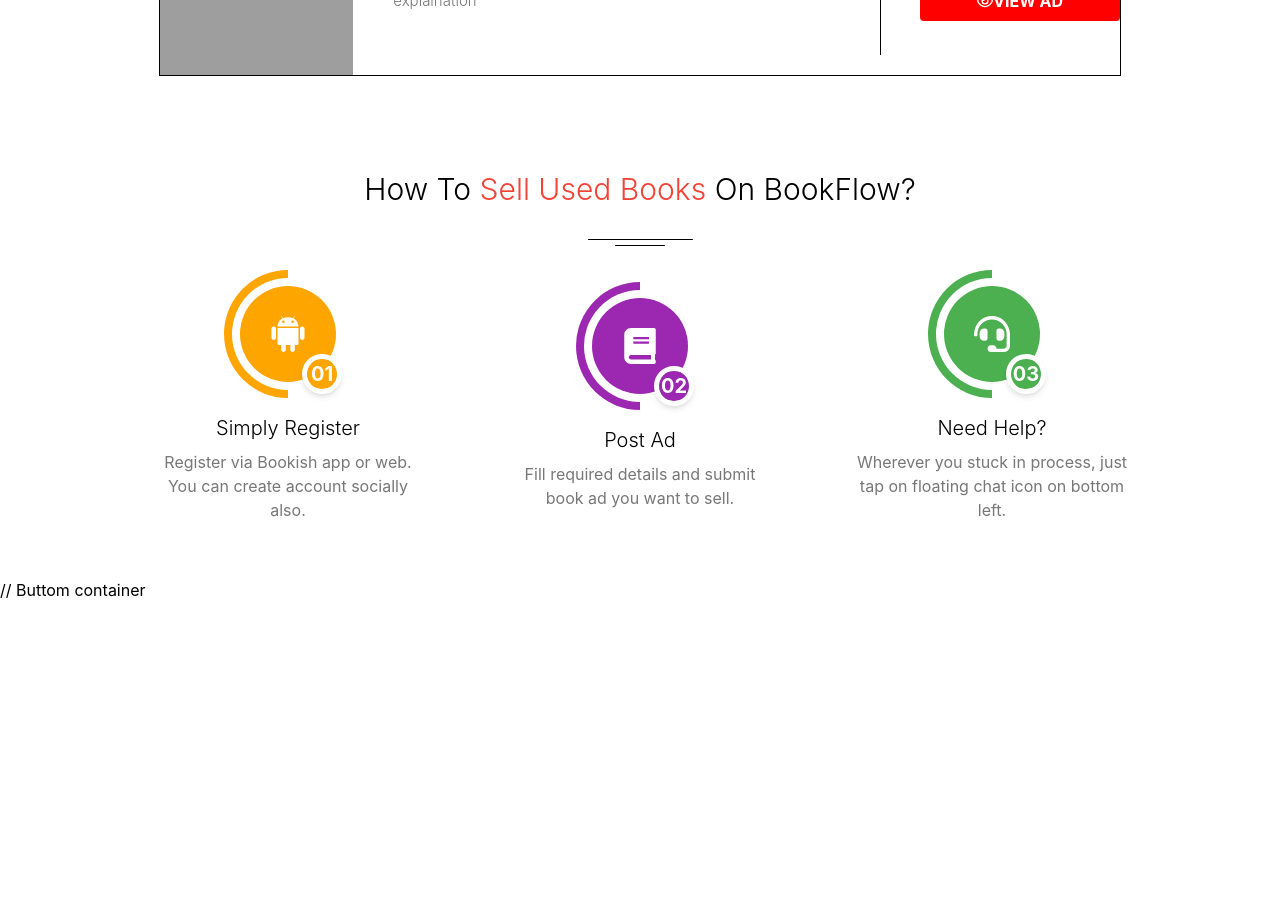
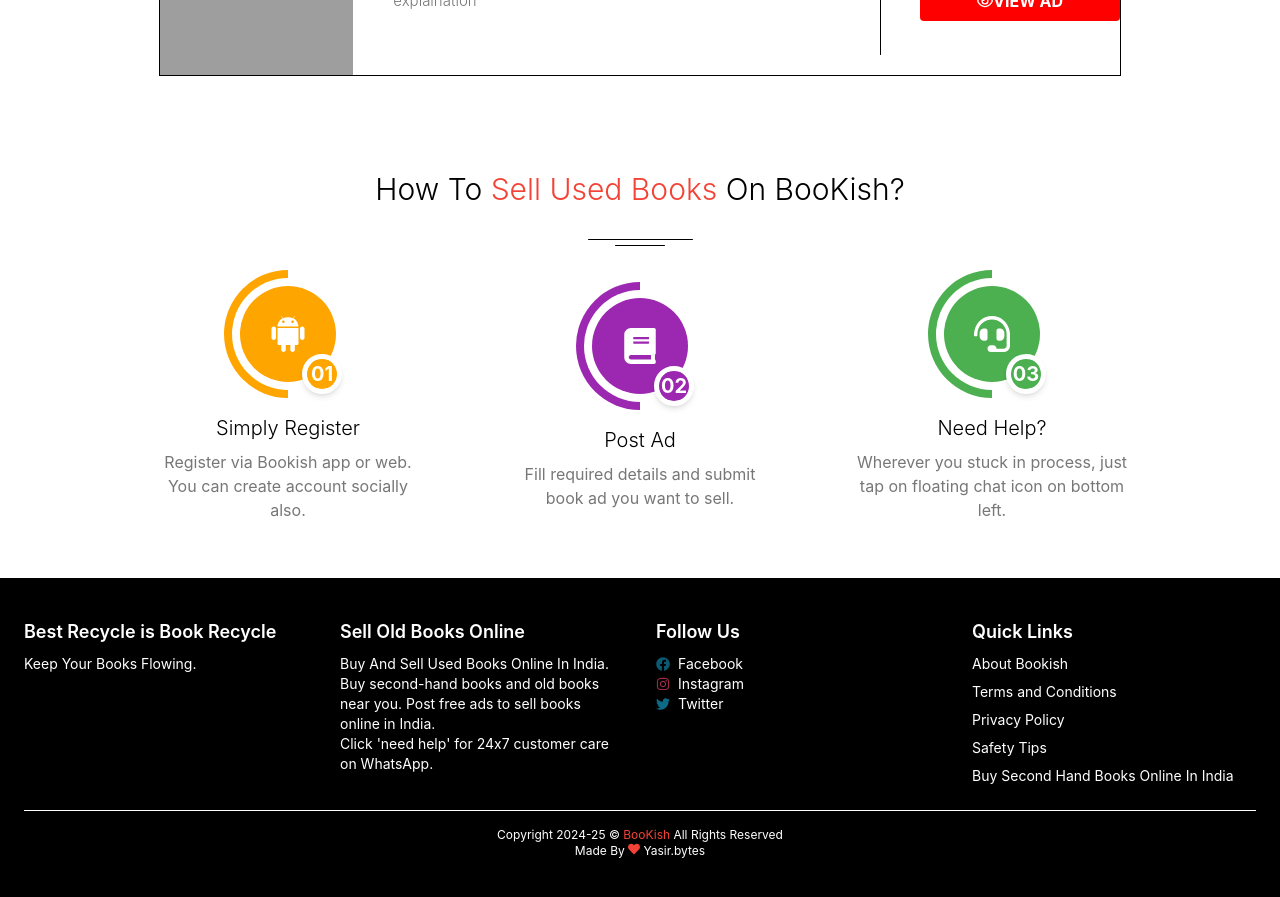
Before and after one commit to YaSi9R/boookish, a React (Create React App) app in the folder react-app/: page / in a window 1280 px wide. Shown: the part 5260-6157 px from the top of the page. Before the commit the page ends 5862 px from the top, so only its background shows below. Built offline with nearby package versions, Linux system fonts and the light colour scheme; grey boxes are pictures that could not be loaded.

Commit message:
complete footer component with links

```diff
--- a/react-app/src/Components/Common/FooterBackground.jsx
+++ b/react-app/src/Components/Common/FooterBackground.jsx
@@ -2,8 +2,9 @@
 import greenImg from "../../assets/iconsImage/green.png";
 import yellowImg from "../../assets/iconsImage/yellow.png";
 import { IoLogoAndroid } from "react-icons/io";
-import { FaBook } from "react-icons/fa";
-import { FaHeadset } from "react-icons/fa";
+
+import { FaHeadset, FaFacebook, FaInstagram, FaTwitter, FaHeart, FaBook } from "react-icons/fa";
+
 
 
 
@@ -39,7 +40,7 @@
 
       <div className="flex flex-col items-center text-center p-8">
         <h2 className="text-3xl font-light mb-8">
-        How To <span className="text-[#F44336]">Sell Used Books</span> On BookFlow?
+          How To <span className="text-[#F44336]">Sell Used Books</span> On BooKish?
         </h2>
         <span className='w-[105px] h-[1px] bg-black rounded-lg'></span>
         <span className='mt-[5px] w-[50px] h-[1px] bg-black rounded-lg'></span>
@@ -104,8 +105,68 @@
 
 
 
+      {/* Footer  */}
+      <footer className="bg-black text-white py-10 px-6">
+        <div className="max-w-7xl mx-auto grid md:grid-cols-4 gap-8 text-sm">
+          <div>
+            <h3 className="text-lg font-semibold mb-2">Best Recycle is Book Recycle</h3>
+            <p>Keep Your Books Flowing.</p>
+          </div>
 
-// Buttom container
+          <div>
+            <h3 className="text-lg font-semibold mb-2">Sell Old Books Online</h3>
+            <p>
+              Buy And Sell Used Books Online In India. Buy second-hand books and
+              old books near you. Post free ads to sell books online in India.
+            </p>
+            <p>Click 'need help' for 24x7 customer care on WhatsApp.</p>
+          </div>
+
+          <div>
+            <h3 className="text-lg font-semibold mb-2">Follow Us</h3>
+            <ul className="flex  flex-col gep-2">
+              <li className="flex items-center gap-2">
+                <a href="https://facebook.com" className="text-gray-400 hover:text-white flex items-center gap-2">
+                  <FaFacebook className="text-blue-500" /> Facebook
+                </a>
+              </li>
+              <li className="flex items-center gap-2">
+                <a href="https://instagram.com" className="text-gray-400 hover:text-white flex items-center gap-2">
+                  <FaInstagram className="text-pink-500" /> Instagram
+                </a>
+              </li>
+              <li className="flex items-center gap-2">
+                <a href="https://twitter.com" className="text-gray-400 hover:text-white flex items-center gap-2">
+                  <FaTwitter className="text-blue-400" /> Twitter
+                </a>
+              </li>
+            </ul>
+
+          </div>
+
+          <div>
+            <h3 className="text-lg font-semibold mb-2">Quick Links</h3>
+            <ul className="space-y-2">
+              <li><a href="./about">About Bookish</a></li>
+              <li><a href="./terms">Terms and Conditions</a></li>
+              <li><a href="./privacyPolicy">Privacy Policy</a></li>
+              <li><a href="./safety">Safety Tips</a></li>
+              <li><a href="./home">Buy Second Hand Books Online In India</a></li>
+            </ul>
+          </div>
+        </div>
+
+        <div className="mt-6 border-t border-gray-700 pt-4 text-center text-xs flex flex-col">
+
+          <p>Copyright 2024-25 &copy; <span className="text-[#F44336]"><a href="https://bookish.in/">BooKish</a></span> All Rights Reserved</p>
+          <p> Made By{" "} <span className="text-[#F44336] inline-flex"> <FaHeart /></span>{" "}
+            Yasir.bytes
+          </p>
+
+
+
+        </div>
+      </footer>
 
 
 
```
Lines whose indentation alone changed are shown as unchanged.
